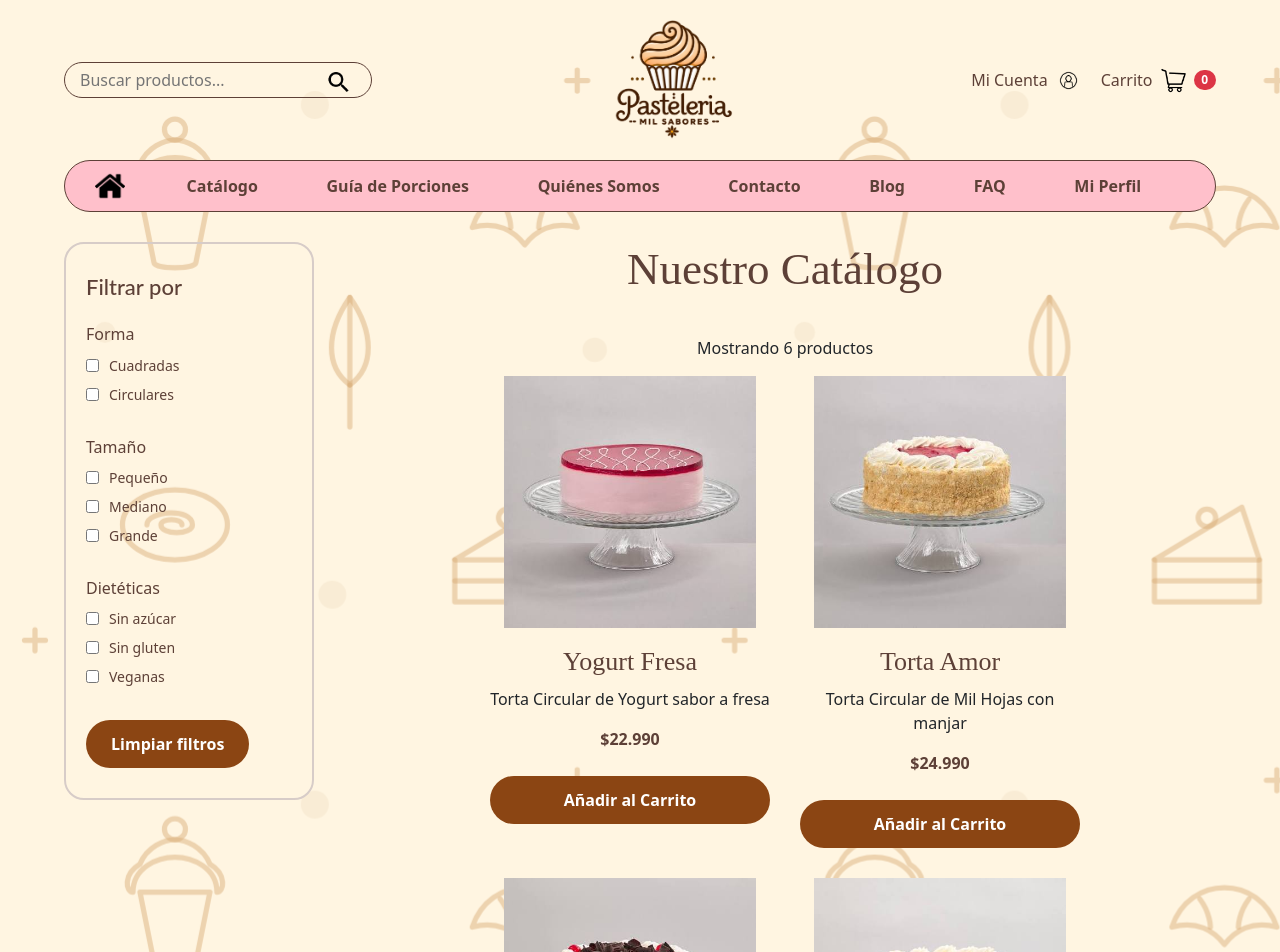
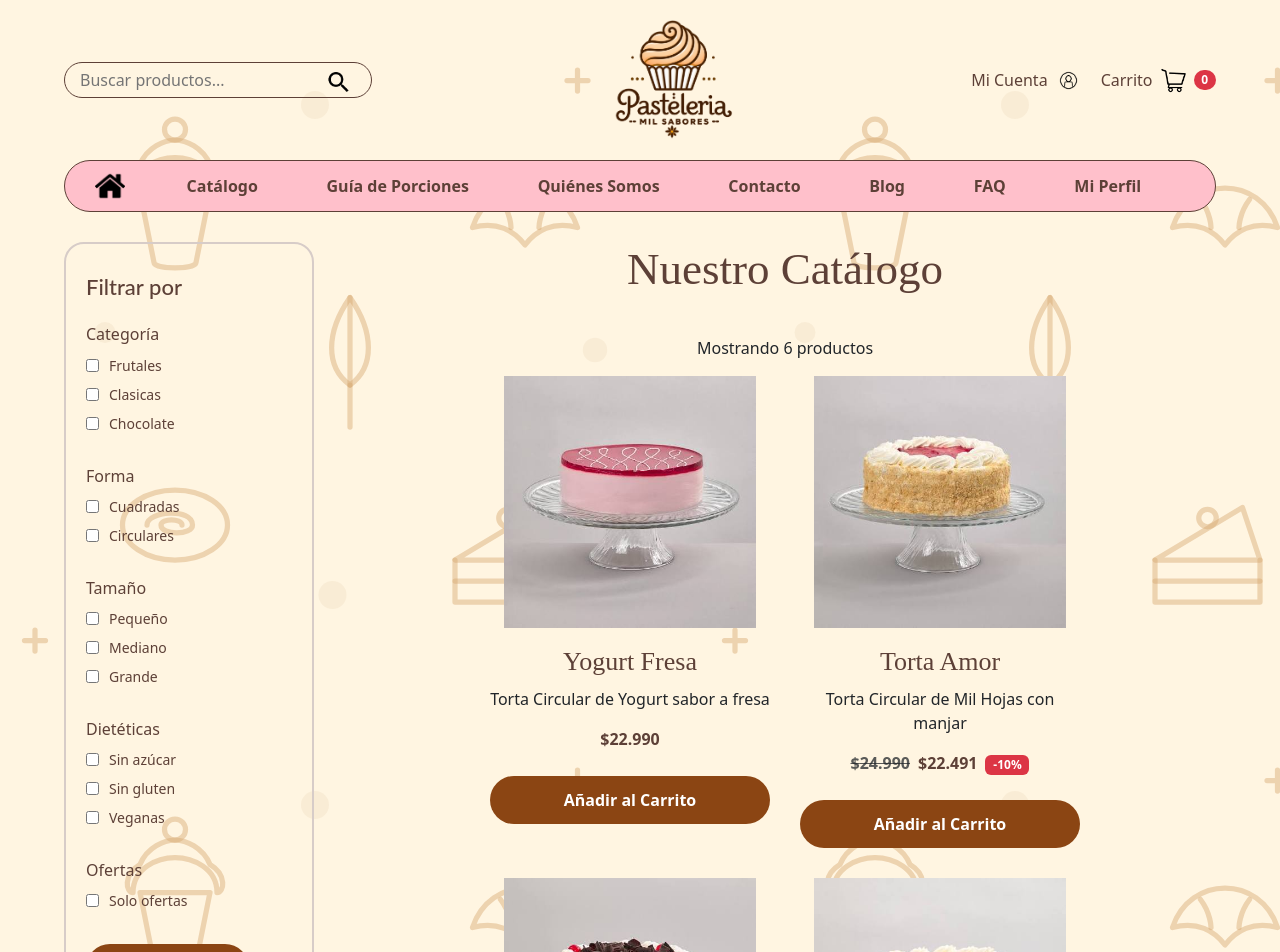
Before and after one commit to javherrerae/mil-sabores, a React (Vite) app in the folder pasteleria-react/: page /catalogo in a window 1280 px wide. Shown: the top 952 px of the page. Built offline with nearby package versions, Linux system fonts and the light colour scheme.

Commit message:
Agrego descuentos y filtros de categoria y ofertas al catalogo

```diff
--- a/pasteleria-react/src/Pages/Catalogo.jsx
+++ b/pasteleria-react/src/Pages/Catalogo.jsx
@@ -2,7 +2,7 @@ import { useState } from 'react'
 import ProductoCard from '../components/ProductoCard'
 import FiltrosCatalogo from '../components/FiltrosCatalogo'
 import { useSearchParams } from 'react-router-dom'
-import { obtenerProductos } from '../data/productos'
+import { obtenerProductos, obtenerCategorias } from '../data/productos'
 import { agregarAlCarrito } from '../data/carrito'
 
 import '../css/estilos.css'
@@ -11,7 +11,8 @@ import '../css/bootstrap.min.css'
 const filtrosIniciales = {
   forma: [],
   tamano: [],
-  diet: []
+  diet: [],
+  categoria: []
 }
 
 function Catalogo() {
@@ -19,6 +20,8 @@ function Catalogo() {
   const [filtros, setFiltros] = useState(filtrosIniciales)
   const [mensaje, setMensaje] = useState('')
   const [searchParams] = useSearchParams()
+  const [categorias] = useState(obtenerCategorias)
+  const [soloOfertas, setSoloOfertas] = useState(false)
 
 const busqueda = (searchParams.get('q') || '')
   .trim()
@@ -42,11 +45,8 @@ const busqueda = (searchParams.get('q') || '')
 
   // Limpiar todos los filtros
   function limpiarFiltros() {
-    setFiltros({
-      forma: [],
-      tamano: [],
-      diet: []
-    })
+    setFiltros(filtrosIniciales)
+    setSoloOfertas(false)
   }
 
   // Filtrar productos según la selección
@@ -67,7 +67,9 @@ const busqueda = (searchParams.get('q') || '')
     )
   })
 
-  return cumpleBusqueda && cumpleFiltros
+  const cumpleOferta = !soloOfertas || producto.descuento > 0
+
+  return cumpleBusqueda && cumpleFiltros && cumpleOferta
 })
 
   // Guardar el producto en localStorage
@@ -87,6 +89,9 @@ const busqueda = (searchParams.get('q') || '')
         filtros={filtros}
         onCambiar={cambiarFiltro}
         onLimpiar={limpiarFiltros}
+        categorias={categorias}
+        soloOfertas={soloOfertas}
+        onSoloOfertas={setSoloOfertas}
       />
 
       <section className="vista-productos">
--- a/pasteleria-react/src/Pages/DetalleProducto.jsx
+++ b/pasteleria-react/src/Pages/DetalleProducto.jsx
@@ -2,6 +2,7 @@ import { useState } from 'react'
 import { Link, useParams } from 'react-router-dom'
 import { obtenerProductoPorId } from '../data/productos'
 import { agregarAlCarrito } from '../data/carrito'
+import PrecioProducto from '../components/PrecioProducto'
 
 import '../css/estilos.css'
 import '../css/bootstrap.min.css'
@@ -61,7 +62,7 @@ function DetalleProducto() {
         <div className="col-12 col-md-6">
           <h1 className="fuente-artistica">{producto.nombre}</h1>
           <p>{producto.descripcion}</p>
-          <p className="precio">${producto.precio.toLocaleString('es-CL')}</p>
+          <PrecioProducto producto={producto} />
 
           <div className="d-flex align-items-center gap-2 mb-3">
             <button
--- a/pasteleria-react/src/components/FiltrosCatalogo.jsx
+++ b/pasteleria-react/src/components/FiltrosCatalogo.jsx
@@ -28,12 +28,32 @@ const grupos = [
   }
 ]
 
-function FiltrosCatalogo({ filtros, onCambiar, onLimpiar }) {
+function FiltrosCatalogo({
+  filtros,
+  onCambiar,
+  onLimpiar,
+  categorias = [],
+  soloOfertas,
+  onSoloOfertas
+}) {
+
+  // El grupo de categorías se arma con los datos, no está escrito a mano
+  const grupoCategoria = {
+    titulo: 'Categoría',
+    campo: 'categoria',
+    opciones: categorias.map((categoria) => ({
+      valor: categoria,
+      texto: categoria
+    }))
+  }
+
+  const todosLosGrupos = [grupoCategoria, ...grupos]
+
   return (
     <aside className="barra-filtros">
       <h3>Filtrar por</h3>
 
-      {grupos.map((grupo) => (
+      {todosLosGrupos.map((grupo) => (
         <div className="grupo-filtro" key={grupo.campo}>
           <h4>{grupo.titulo}</h4>
 
@@ -54,6 +74,19 @@ function FiltrosCatalogo({ filtros, onCambiar, onLimpiar }) {
         </div>
       ))}
 
+      <div className="grupo-filtro">
+        <h4>Ofertas</h4>
+        <label>
+          <input
+            type="checkbox"
+            className="filtro-cb"
+            checked={soloOfertas}
+            onChange={(evento) => onSoloOfertas(evento.target.checked)}
+          />
+          Solo ofertas
+        </label>
+      </div>
+
       <button
         type="button"
         className="btn-marron"
--- /dev/null
+++ b/pasteleria-react/src/components/PrecioProducto.jsx
@@ -0,0 +1,24 @@
+import { calcularPrecioFinal } from '../data/productos'
+
+function PrecioProducto({ producto }) {
+  const enOferta = producto.descuento > 0
+  const precioFinal = calcularPrecioFinal(producto)
+
+  // Sin oferta sale solo el precio normal
+  if (!enOferta) {
+    return <p className="precio">${producto.precio.toLocaleString('es-CL')}</p>
+  }
+
+  // Si esta en oferta, el precio antiguoe es tachado, precio nuevo y etiqueta de descuento
+  return (
+    <p className="precio">
+      <del className="text-muted me-2">
+        ${producto.precio.toLocaleString('es-CL')}
+      </del>
+      ${precioFinal.toLocaleString('es-CL')}
+      <span className="badge bg-danger ms-2">-{producto.descuento}%</span>
+    </p>
+  )
+}
+
+export default PrecioProducto
--- a/pasteleria-react/src/components/ProductoCard.jsx
+++ b/pasteleria-react/src/components/ProductoCard.jsx
@@ -1,7 +1,7 @@
 import { Link } from 'react-router-dom'
+import PrecioProducto from './PrecioProducto'
 
 function ProductoCard({ producto, onAgregar }) {
-  const precioFormateado = producto.precio.toLocaleString('es-CL')
 
   return (
     <div className="tarjeta-catalogo">
@@ -22,9 +22,7 @@ function ProductoCard({ producto, onAgregar }) {
 
       <p>{producto.descripcion}</p>
 
-      <p className="precio">
-        ${precioFormateado}
-      </p>
+      <PrecioProducto producto={producto} />
 
       <button
         type="button"
--- a/pasteleria-react/src/data/productos.js
+++ b/pasteleria-react/src/data/productos.js
@@ -10,7 +10,9 @@ const productosIniciales = [
     imagen: '/img/tortas/tortap1.jpg',
     forma: 'circular',
     tamano: 'mediano',
-    diet: 'tradicional'
+    diet: 'tradicional',
+    categoria: 'Frutales',
+    descuento: 0
   },
   {
     id: 'TT002',
@@ -20,7 +22,9 @@ const productosIniciales = [
     imagen: '/img/tortas/tortap2.jpg',
     forma: 'circular',
     tamano: 'grande',
-    diet: 'tradicional'
+    diet: 'tradicional',
+    categoria: 'Clasicas',
+    descuento: 10
   },
   {
     id: 'TT003',
@@ -30,7 +34,9 @@ const productosIniciales = [
     imagen: '/img/tortas/tortap3.jpg',
     forma: 'circular',
     tamano: 'pequeno',
-    diet: 'sin-azucar'
+    diet: 'sin-azucar',
+    categoria: 'Chocolate',
+    descuento: 20
   },
   {
     id: 'TT004',
@@ -40,7 +46,9 @@ const productosIniciales = [
     imagen: '/img/tortas/tortap4.jpg',
     forma: 'circular',
     tamano: 'mediano',
-    diet: 'tradicional'
+    diet: 'tradicional',
+    categoria: 'Frutales',
+    descuento: 0
   },
   {
     id: 'TT005',
@@ -50,7 +58,9 @@ const productosIniciales = [
     imagen: '/img/tortas/tortap5.jpg',
     forma: 'circular',
     tamano: 'grande',
-    diet: 'tradicional'
+    diet: 'tradicional',
+    categoria: 'Clasicas',
+    descuento: 15
   },
   {
     id: 'TT006',
@@ -60,16 +70,18 @@ const productosIniciales = [
     imagen: '/img/tortas/tortap6.jpg',
     forma: 'circular',
     tamano: 'pequeno',
-    diet: 'sin-azucar'
+    diet: 'sin-azucar',
+    categoria: 'Chocolate',
+    descuento: 0
   }
 ]
 
-// Función para guardar la lista completa en localStorage
+// Funcion para guardar la lista completa en localStorage
 function guardar(lista) {
   localStorage.setItem(CLAVE, JSON.stringify(lista))
 }
 
-// Función que devuelve todos los productos
+// Funcion que devuelve todos los productos
 export function obtenerProductos() {
   const guardado = localStorage.getItem(CLAVE)
 
@@ -82,19 +94,19 @@ export function obtenerProductos() {
   return [...productosIniciales]
 }
 
-// Función que devuelve un solo producto según su id
+// Funcion que devuelve un solo producto segun su id
 export function obtenerProductoPorId(id) {
   return obtenerProductos().find((producto) => producto.id === id)
 }
 
-// Función para agregar un producto nuevo a la lista
+// Funcion para agregar un producto nuevo a la lista
 export function crearProducto(producto) {
   const lista = [...obtenerProductos(), producto]
   guardar(lista)
   return producto
 }
 
-// Función que cambia solo los campos indicados de un producto
+// Funcion que cambia solo los campos indicados de un producto
 export function actualizarProducto(id, cambios) {
   const lista = obtenerProductos().map((producto) =>
     producto.id === id ? { ...producto, ...cambios } : producto
@@ -102,8 +114,25 @@ export function actualizarProducto(id, cambios) {
   guardar(lista)
 }
 
-// Función para eliminar un producto de la lista
+// Funcion para eliminar un producto de la lista
 export function eliminarProducto(id) {
   const lista = obtenerProductos().filter((producto) => producto.id !== id)
   guardar(lista)
 }
+
+// Funcion que devuelve la lista de categorias, sin repetir
+export function obtenerCategorias() {
+  const categorias = obtenerProductos().map((producto) => producto.categoria)
+  return [...new Set(categorias)]
+}
+
+// Fucnion que devuelve solo los productos que estan en oferta
+export function obtenerOfertas() {
+  return obtenerProductos().filter((producto) => producto.descuento > 0)
+}
+
+// Funcion que calcula el precio con el descuento aplicado
+export function calcularPrecioFinal(producto) {
+  const descuento = producto.descuento || 0
+  return Math.round(producto.precio * (1 - descuento / 100))
+}
```
